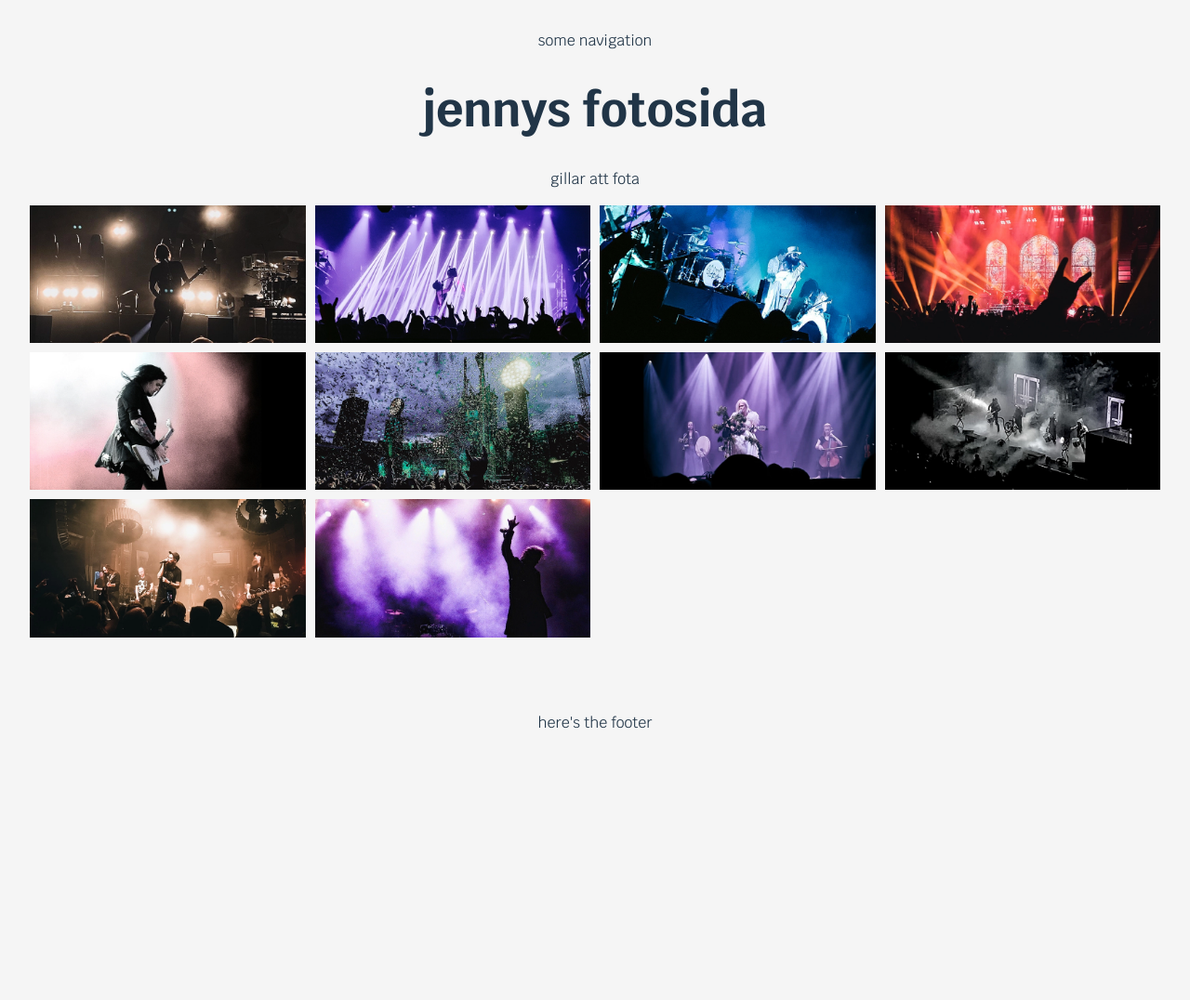
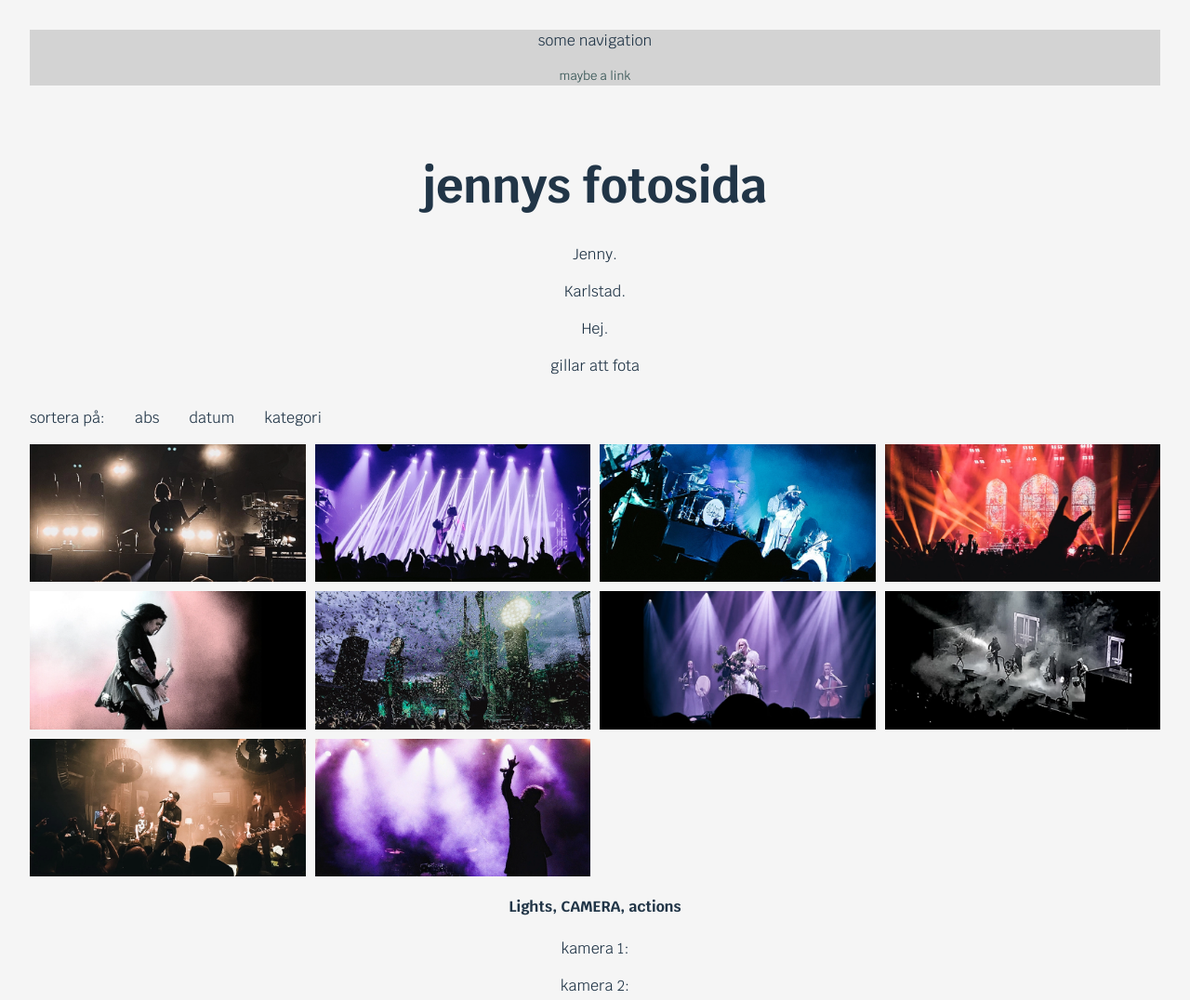
Before and after one commit to jenmwa/hobby, a website built with Vite: page index.html in a window 1280 px wide. Shown: the top 1076 px of the page at 93% size. Before the commit the page ends 822 px from the top, so only its background shows below. Built offline with nearby package versions, Linux system fonts and the light colour scheme.

Commit message:
tech & info sections added

```diff
--- a/src/imgArray.ts
+++ b/src/imgArray.ts
@@ -2,58 +2,69 @@ interface Image {
     url: string;
     alt: string;
     title: string;
+    category: string;
   }
 
   const images: Image[] = [
     {
       url: '/img/myles-kennedy_photoBy_Jenny-Waller.webp',
       alt: 'Alter Bridge live photo by Jenny Waller',
-      title: 'Alter Bridge'
+      title: 'Alter Bridge',
+      category: 'music',
     },
     {
       url: 'img/avatar_photoBy_Jenny-Waller.webp',
       alt: 'Avatar live photo by Jenny Waller',
-      title: 'Avatar'
+      title: 'Avatar',
+      category: 'music',
     },
     {
       url: 'img/hank_photoBy_Jenny-Waller.webp',
       alt: 'Hank von Hell live photo by Jenny Waller',
-      title: 'Hank von Hell'
+      title: 'Hank von Hell',
+      category: 'music',
     },
     {
       url: 'img/ghost_photoBy_Jenny-Waller.webp',
       alt: 'Ghost live photo by Jenny Waller',
-      title: 'Ghost'
+      title: 'Ghost',
+      category: 'music',
     },
     {
       url: 'img/gerstner_photoBy_Jenny-Waller.webp',
       alt: 'Helloween live photo by Jenny Waller',
-      title: 'Helloween'
+      title: 'Helloween',
+      category: 'music',
     },
     {
       url: 'img/rammstein_photoBy_Jenny-Waller.webp',
       alt: 'Rammstein live photo by Jenny Waller',
-      title: 'Rammstein'
+      title: 'Rammstein',
+      category: 'music',
     },
     {
       url: 'img/myrkur_photoBy_Jenny-Waller.webp',
       alt: 'Myrkur live photo by Jenny Waller',
-      title: 'Myrkur'
+      title: 'Myrkur',
+      category: 'music'
     },
     {
       url: 'img/behemoth_photoBy_Jenny-Waller.webp',
       alt: 'Behemoth live photo by Jenny Waller',
-      title: 'Behemoth'
+      title: 'Behemoth',
+      category: 'music',
     },
     {
       url: 'img/in-flames_photoBy_Jenny-Waller.webp',
       alt: 'In Flames live photo by Jenny Waller',
-      title: 'In Flames'
+      title: 'In Flames',
+      category: 'music',
     },
     {
       url: 'img/tobias-sammet_photoBy_Jenny-Waller.webp',
       alt: 'Avantasia live photo by Jenny Waller',
-      title: 'Avantasia'
+      title: 'Avantasia',
+      category: 'music',
     },
   ];
   export default images;
--- a/src/main.ts
+++ b/src/main.ts
@@ -15,6 +15,7 @@ const container = `
               Click
             </div>
             <h2>${image.title}</h2>
+            <p>${image.category}</p>
           </div>
         </div>
       </article>
@@ -22,14 +23,50 @@ const container = `
   </div>
 `;
 
+const nav = `
+<nav>some navigation
+  <ul>
+    <li>maybe a link</li>
+  </ul>
+</nav>
+`;
+
+const aboutSection = `
+<section>
+  <p>Jenny.</p>
+  <p>Karlstad.</p>
+  <p>Hej.</p>
+  <p>gillar att fota</p>
+</section>
+`;
+
+const sortSection = `
+  <section class="sortSection">
+    <p>sortera på:</p>
+    <p>abs</p>
+    <p>datum</p>
+    <p>kategori</p>
+  </section>
+`;
+
+const techcontainer = `
+  <section>
+    <h4>Lights, CAMERA, actions</h4>
+    <p>kamera 1:</p>
+    <p>kamera 2:</p>
+    <p>redigering:</p>
+  </section>
+`;
+
+
 document.querySelector<HTMLDivElement>('#app')!.innerHTML = `
-  <nav>some navigation</nav>
+  ${nav}
   <div>
     <h1>jennys fotosida</h1>
-    <div>
-      <p>gillar att fota</p>
-    </div>
+    ${aboutSection}
+    ${sortSection}
     ${container}
+    ${techcontainer}
     <div class="image-view"></div>
     <div class="image-box">
       <button id="prev-btn"></button>
--- a/src/style.scss
+++ b/src/style.scss
@@ -13,14 +13,30 @@
 body {
   background-color: whitesmoke;
   color: #213547;
-
   position: relative;
-
   margin: 0;
   display: flex;
   place-items: center;
   min-width: 320px;
   min-height: 100vh;
+}
+
+nav {
+  z-index: 10;
+  position: sticky;
+  width: 100%;
+  background-color: lightgrey;
+  margin-bottom: 5rem;
+}
+
+ul {
+  list-style: none;
+  padding: 0;
+
+  li {
+    font-size: small;
+    color: darkslategray;
+  }
 }
 
 h1 {
@@ -32,6 +48,17 @@ img {
   width: 100%;
   display: block;
 }
+
+.sortSection {
+  max-width: 400px;
+  display: flex;
+
+  p {
+    margin-right: 2rem;
+  }
+}
+
+
 
 .container {
   display: grid;
@@ -162,7 +189,8 @@ button {
 
 
 footer {
-  position: relative;
+  background-color: lightgrey;
+  width: 100%;
   margin-top: 5rem;
   bottom: 0;
 }
```
